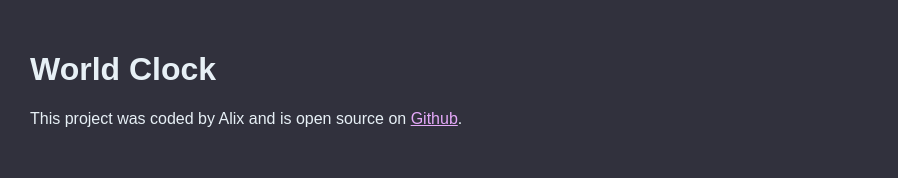
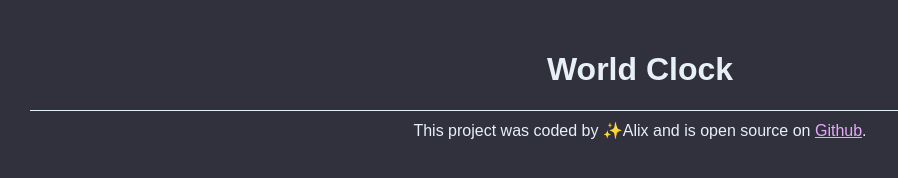
Before and after one commit to Kyal-Sin-Ko/world-clock, a plain HTML site: page index.html in a window 1280 px wide. Shown: the whole page, without its empty margins (0-898 px from the left). Drawn offline with nearby package versions, Linux system fonts and the light colour scheme.

Commit message:
Added the link to the GitHub repository

```diff
--- a/css/style.css
+++ b/css/style.css
@@ -2,8 +2,18 @@ body {
   background-color: #31313d;
   color: #e7f0f6;
   font-family: proxima-nova, sans-serif;
+  text-align: center;
   margin: 20px;
   padding: 10px;
+}
+
+footer {
+  font-family: proxima-nova, sans-serif;
+  color: #e7f0f6;
+  text-align: center;
+  margin-top: 20px;
+  padding-top: 10px;
+  border-top: 1px solid #e7f0f6;
 }
 
 a {
--- a/index.html
+++ b/index.html
@@ -4,14 +4,18 @@
     <meta charset="UTF-8" />
     <meta name="viewport" content="width=device-width, initial-scale=1.0" />
     <link rel="stylesheet" href="css/style.css" />
-    <title>World Clock - Alix</title>
+    <script src="https://cdnjs.cloudflare.com/ajax/libs/moment.js/2.30.1/moment.min.js"></script>
+    <script src=""></script>
+    <title>World Clock - ✨Alix</title>
   </head>
   <body>
     <h1>World Clock</h1>
-    <footer>
-      This project was coded by Alix and is open source on
-      <a href="" target="_blank">Github</a>.
-    </footer>
-    <script src="javascript/index.js"></script>
   </body>
+  <footer>
+    This project was coded by ✨Alix and is open source on
+    <a href="https://github.com/Kyal-Sin-Ko/world-clock" target="_blank"
+      >Github</a
+    >.
+  </footer>
+  <script src="javascript/index.js"></script>
 </html>
--- a/javascript/index.js
+++ /dev/null
@@ -1 +0,0 @@
-alert("Hello!");
```
